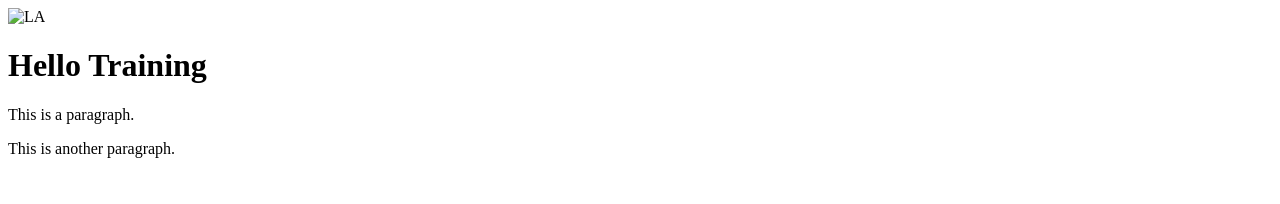
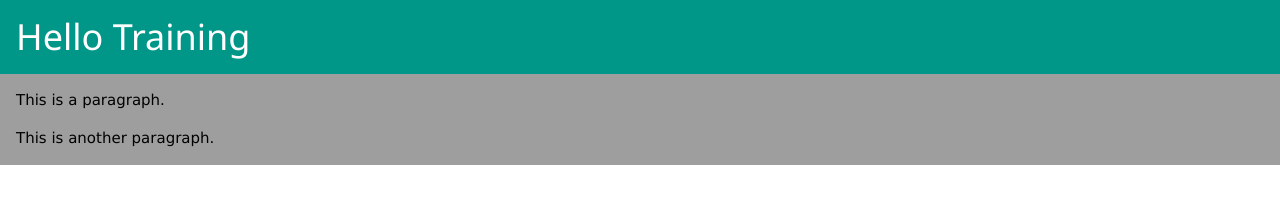
Before and after one commit to wouwou4444/github-flow, a plain HTML site: page index.html in a window 1280 px wide. Drawn offline with nearby package versions, Linux system fonts and the light colour scheme.

Commit message:
Add container and color for containers Remove LA img not loading

```diff
--- a/index.html
+++ b/index.html
@@ -1,19 +1,20 @@
 <!DOCTYPE html>
 <html lang="en">
 <meta charset="UTF-8">
-<title>Page Title</title>
+<title>Training Page</title>
 <meta name="viewport" content="width=device-width,initial-scale=1">
-<link rel="stylesheet" href="">
+<link rel="stylesheet" href="https://www.w3schools.com/w3css/4/w3.css">
 <style>
+
 </style>
 <script src=""></script>
 
 <body>
 
-<img src="img_la.jpg" alt="LA" style="width:100%">
-
-<div class="">
+<div class="w3-container  w3-teal">
  <h1>Hello Training</h1>
+</div>
+<div class="w3-container  w3-grey">
  <p>This is a paragraph.</p>
  <p>This is another paragraph.</p>
 </div>
```
